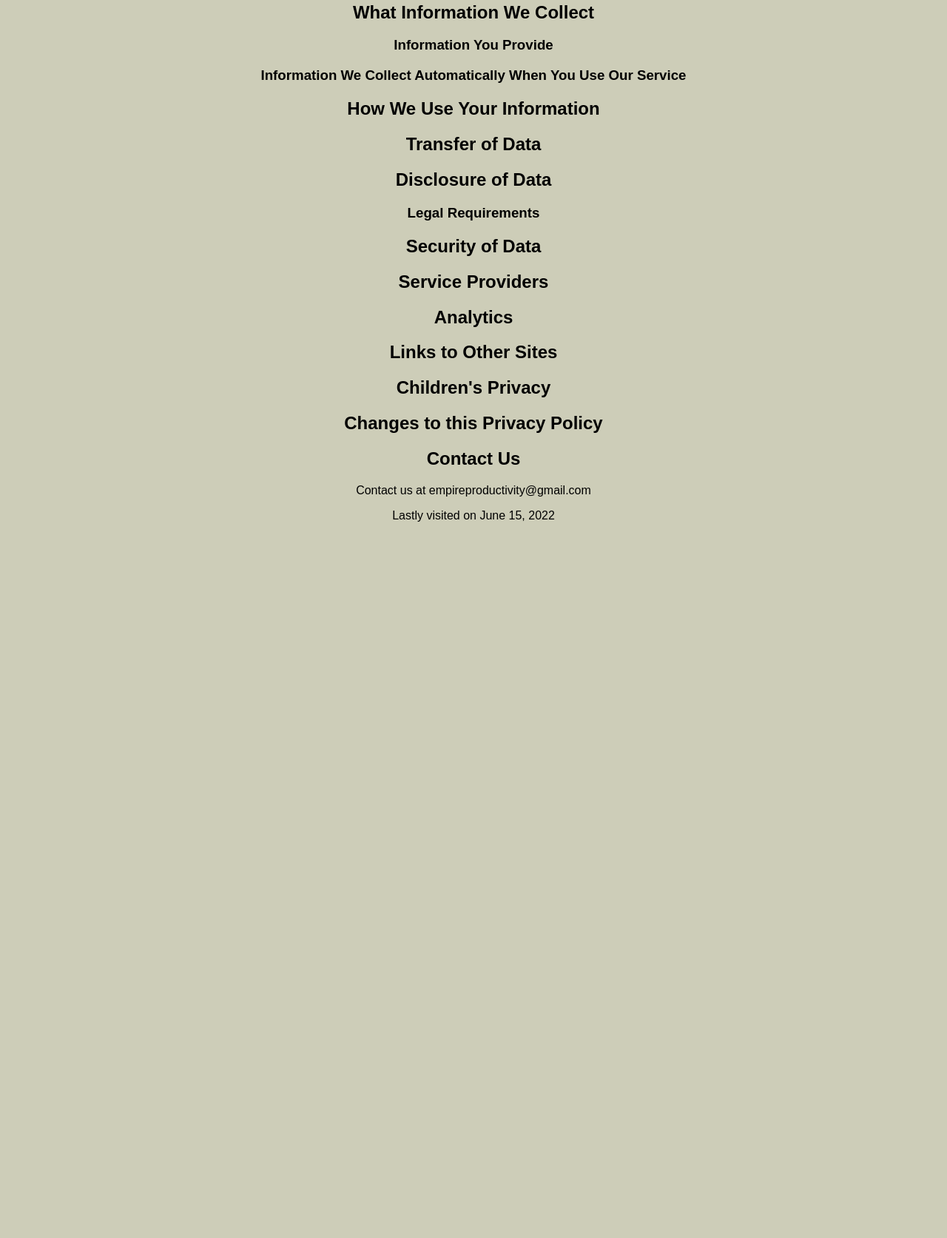
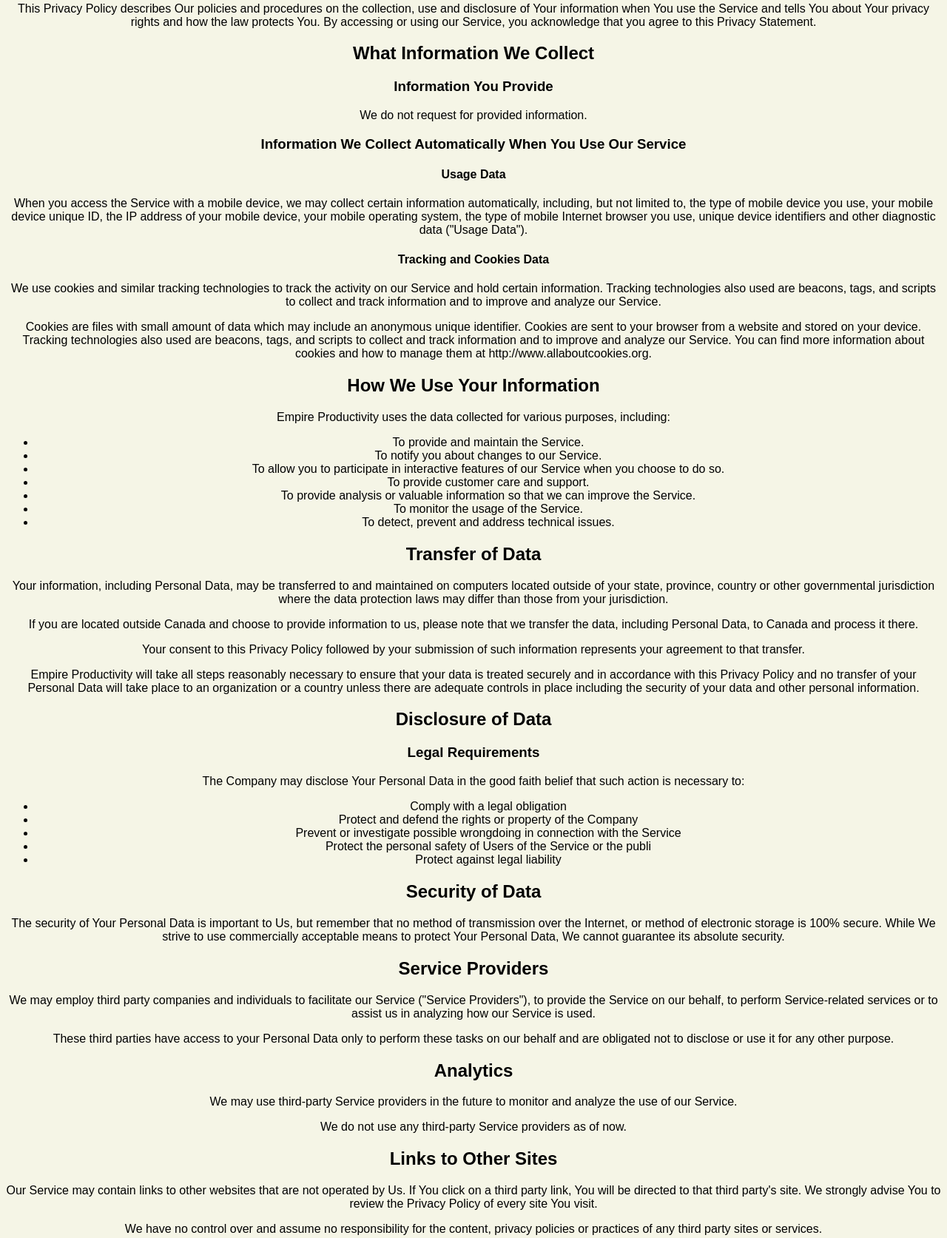
Before and after one commit to empireproductivity/empireproductivity.github.io, a plain HTML site: page privacyPolicy.html in a window 1280 px wide. Shown: the part 253-1926 px from the top of the page at 74% size. Before the commit the page ends 975 px from the top, so only its background shows below. Drawn offline with Linux system fonts and the light colour scheme.

Commit message:
finished first privacy policy and terms of use

```diff
--- a/privacyPolicy.html
+++ b/privacyPolicy.html
@@ -8,19 +8,59 @@
         <a href = "index.html">Home</a>
        <br>
        <h2>General</h2>
+       <p>This Privacy Policy describes Our policies and procedures on the collection, use and disclosure of Your information when You use the Service and tells You about Your privacy rights and how the law protects You. By accessing or using our Service, you acknowledge that you agree to this Privacy Statement.</p>
        <h2>What Information We Collect</h2>
        <h3>Information You Provide</h3>
+       <p>We do not request for provided information.</p>
        <h3>Information We Collect Automatically When You Use Our Service</h3>
+       <h4>Usage Data</h4>
+       <p>When you access the Service with a mobile device, we may collect certain information automatically, including, but not limited to, the type of mobile device you use, your mobile device unique ID, the IP address of your mobile device, your mobile operating system, the type of mobile Internet browser you use, unique device identifiers and other diagnostic data ("Usage Data").</p>
+       <h4>Tracking and Cookies Data</h4>
+       <p>We use cookies and similar tracking technologies to track the activity on our Service and hold certain information. Tracking technologies also used are beacons, tags, and scripts to collect and track information and to improve and analyze our Service.</p>
+       <p>Cookies are files with small amount of data which may include an anonymous unique identifier. Cookies are sent to your browser from a website and stored on your device. Tracking technologies also used are beacons, tags, and scripts to collect and track information and to improve and analyze our Service. You can find more information about cookies and how to manage them at http://www.allaboutcookies.org.</p>
        <h2>How We Use Your Information</h2>
+       <p>Empire Productivity uses the data collected for various purposes, including:</p>
+       <ul>
+        <li>To provide and maintain the Service.</li>
+        <li>To notify you about changes to our Service.</li>
+        <li>To allow you to participate in interactive features of our Service when you choose to do so.</li>
+        <li>To provide customer care and support.</li>
+        <li>To provide analysis or valuable information so that we can improve the Service.</li>
+        <li>To monitor the usage of the Service.</li>
+        <li>To detect, prevent and address technical issues.</li>
+       </ul>
        <h2>Transfer of Data</h2>
+       <p>Your information, including Personal Data, may be transferred to and maintained on computers located outside of your state, province, country or other governmental jurisdiction where the data protection laws may differ than those from your jurisdiction.</p>
+       <p>If you are located outside Canada and choose to provide information to us, please note that we transfer the data, including Personal Data, to Canada and process it there.</p>
+       <p>Your consent to this Privacy Policy followed by your submission of such information represents your agreement to that transfer.</p>
+       <p>Empire Productivity will take all steps reasonably necessary to ensure that your data is treated securely and in accordance with this Privacy Policy and no transfer of your Personal Data will take place to an organization or a country unless there are adequate controls in place including the security of your data and other personal information.</p>
        <h2>Disclosure of Data</h2>
        <h3>Legal Requirements</h3>
+       <p>The Company may disclose Your Personal Data in the good faith belief that such action is necessary to:</p>
+       <ul>
+        <li>Comply with a legal obligation</li>
+        <li>Protect and defend the rights or property of the Company</li>
+        <li>Prevent or investigate possible wrongdoing in connection with the Service</li>
+        <li>Protect the personal safety of Users of the Service or the publi</li>
+        <li>Protect against legal liability</li>
+       </ul>
        <h2>Security of Data</h2>
+       <p>The security of Your Personal Data is important to Us, but remember that no method of transmission over the Internet, or method of electronic storage is 100% secure. While We strive to use commercially acceptable means to protect Your Personal Data, We cannot guarantee its absolute security.</p>
        <h2>Service Providers</h2>
+       <p>We may employ third party companies and individuals to facilitate our Service ("Service Providers"), to provide the Service on our behalf, to perform Service-related services or to assist us in analyzing how our Service is used.</p>
+       <p>These third parties have access to your Personal Data only to perform these tasks on our behalf and are obligated not to disclose or use it for any other purpose.</p>
        <h2>Analytics</h2>
+       <p>We may use third-party Service providers in the future to monitor and analyze the use of our Service.</p>
+       <p>We do not use any third-party Service providers as of now.</p>
        <h2>Links to Other Sites</h2>
+       <p>Our Service may contain links to other websites that are not operated by Us. If You click on a third party link, You will be directed to that third party's site. We strongly advise You to review the Privacy Policy of every site You visit.</p>
+       <p>We have no control over and assume no responsibility for the content, privacy policies or practices of any third party sites or services.</p>
        <h2>Children's Privacy</h2>
+       <p>We do not knowingly accept, request, or solicit information from children or knowingly market to children. Therefore if we receive actual knowledge that anyone under the age of 13 has provided personal information to us without the requisite and verifiable parental consent, we will delete that information from the Application as quickly as is reasonably practical.</p>
        <h2>Changes to this Privacy Policy</h2>
+       <p>We may update Our Privacy Policy from time to time. We will notify You of any changes by posting the new Privacy Policy on this page.</p>
+       <p>We will let You know via email and/or a prominent notice on Our Service, prior to the change becoming effective and update the "Last updated" date at the top of this Privacy Policy.</p>
+       <p>You are advised to review this Privacy Policy periodically for any changes. Changes to this Privacy Policy are effective when they are posted on this page.</p>
        <h2>Contact Us</h2>
        <p>Contact us at empireproductivity@gmail.com</p>
        <p>Lastly visited on June 15, 2022</p>
--- a/style.css
+++ b/style.css
@@ -3,7 +3,7 @@ h1 {
 }
 body {
     text-align: center;
-    background-color: rgb(205, 205, 184);
+    background-color: rgb(245, 245, 230);
     font-family: sans-serif;
 }
 
```
Also changed, not shown: contact.html (+1 -1 lines).
